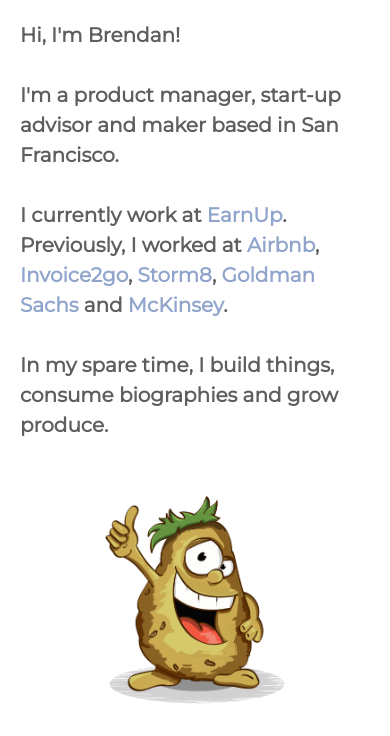
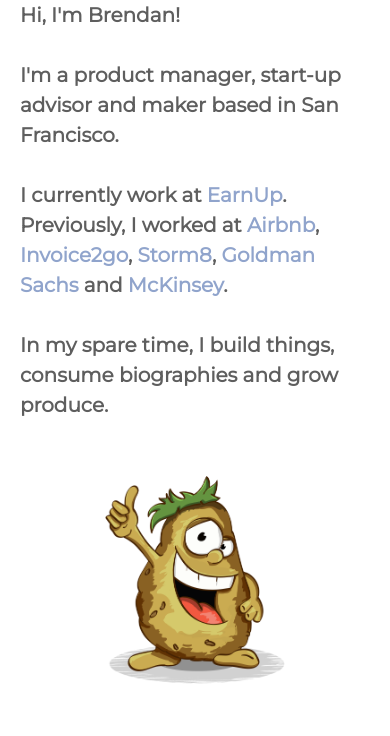
Before and after one commit to brendan4eva/personal-site, a PHP site: page /index.html in a window 390 px wide. Shown: the part 80-816 px from the top of the page. Run offline with PHP 8.4, Linux system fonts and the light colour scheme.

Commit message:
Minor margin and padding changes at the top of the main text div in the body

```diff
--- a/styles.css
+++ b/styles.css
@@ -8,7 +8,7 @@
         }
 
         #mainText {
-            margin: 10px 10px 0px 31px;
+            margin: 0px 10px 0px 31px;
             font-family: Montserrat,Verdana,Geneva,sans-serif;
             font-size: 24px;
             color: #5E5E5E;
@@ -54,10 +54,11 @@
                 font-size: 16px;
             }
             .logoImage {
+                padding: 10px 0px 0px 0px;
                 font-size: 14px;
             }
             #mainText {
-                padding:10px;
+                padding:0px 10px 10px 10px;
                 margin-left: 10px;
                 font-size: 20px;
                 font-weight: bolder;
```
